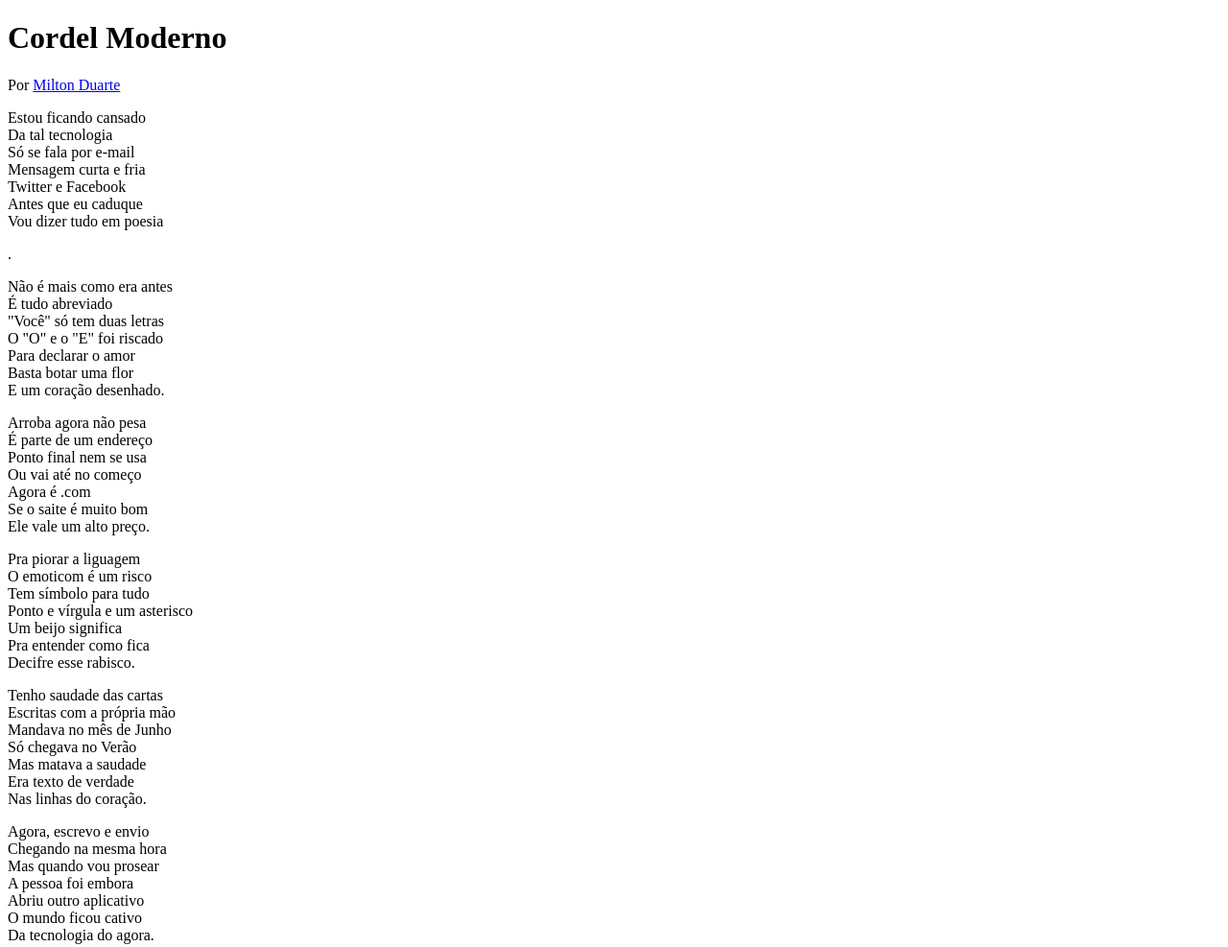
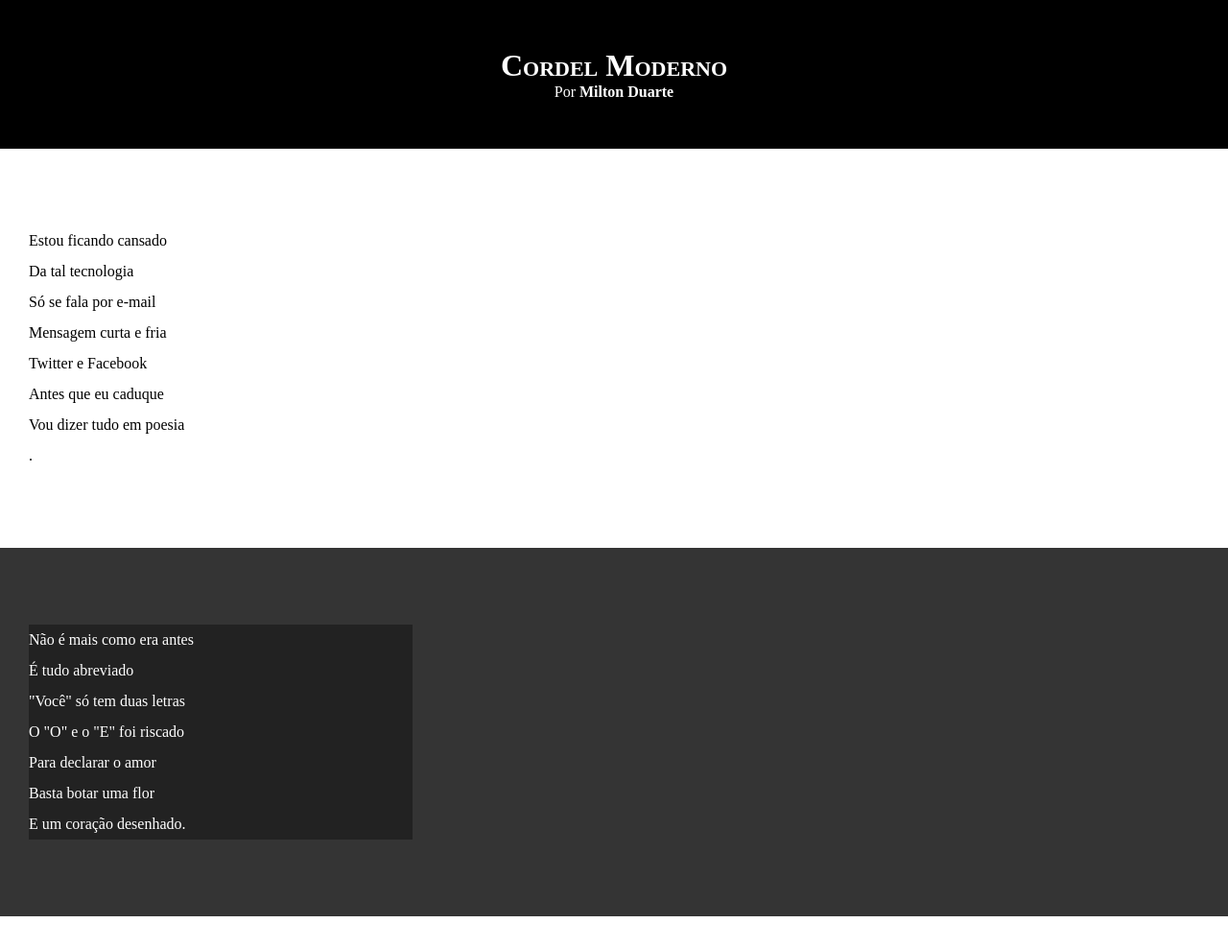
Before and after one commit to MarioPNascimento/Projeto-Cordel, a plain HTML site: page index.html in a window 1280 px wide. Shown: the top 987 px of the page at 96% size. Drawn offline with Linux system fonts and the light colour scheme.

Commit message:
Atualizado estilo dos textos

```diff
--- a/index.html
+++ b/index.html
@@ -21,7 +21,7 @@
         </p>
     </header>
 
-    <Section>
+    <section class="normal">
         <p>
             Estou ficando cansado <br>
             Da tal tecnologia <br>
@@ -31,11 +31,11 @@
             Antes que eu caduque <br>
             Vou dizer tudo em poesia
         </p>.
-    </Section>
+    </section>
 
 
 
-    <section>
+    <section class="imagem">
         <p>
             Não é mais como era antes <br>
             É tudo abreviado <br>
@@ -49,7 +49,7 @@
 
 
 
-    <section>
+    <section class="normal">
         <p>
             Arroba agora não pesa <br>
             É parte de um endereço <br>
@@ -73,7 +73,7 @@
 
 
 
-    <section>
+    <section class="imagem">
         <p>
             Tenho saudade das cartas <br>
             Escritas com a própria mão <br>
@@ -87,7 +87,7 @@
 
 
 
-    <section>
+    <section class="normal">
         <p>
             Agora, escrevo e envio <br>
             Chegando na mesma hora <br>
--- a/style.css
+++ b/style.css
@@ -1 +1,65 @@
 @charset "UTF-8";
+
+* {
+    margin: 0px;
+    padding: 0px;
+}
+
+html, body {
+    min-height: 100vh;
+    background-color: darkgray;
+}
+
+header {
+    background-color: black;
+    color: white;
+    text-align: center;
+}
+
+header > h1 {
+    padding-top: 50px;
+    font-variant: small-caps;
+}
+
+header > p {
+    padding-bottom: 50px;
+}
+
+a {
+    color: white;
+    text-decoration: none;
+    font-weight: bolder;
+}
+
+section {
+    padding-top: 10vh;
+    padding-bottom: 10vh;
+    line-height: 2em;
+    padding-left: 30px;
+}
+
+section.normal {
+    background-color: white;
+    color: black;
+}
+
+section.imagem {
+    background-color: rgba(0, 0, 0, 0.692);
+    color: white;
+}
+
+section.imagem > p {
+    width: 400px;
+    background-color: rgba(0, 0, 0, 0.349);
+}
+
+a:hover {
+    text-decoration: underline;
+}
+
+footer {
+    background-color: black;
+    color: white;
+    text-align: center;
+    padding: 10px;
+}
```
